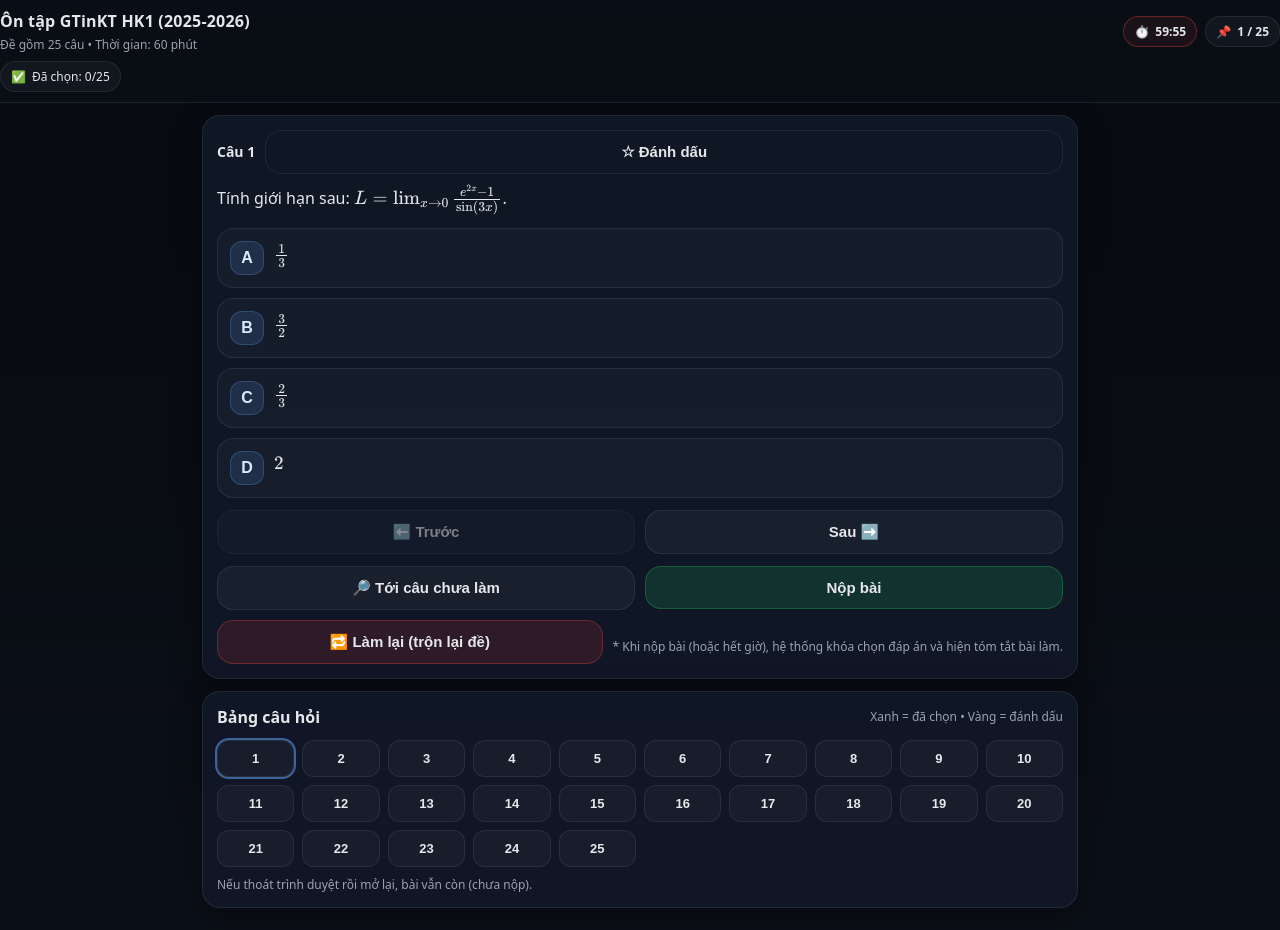
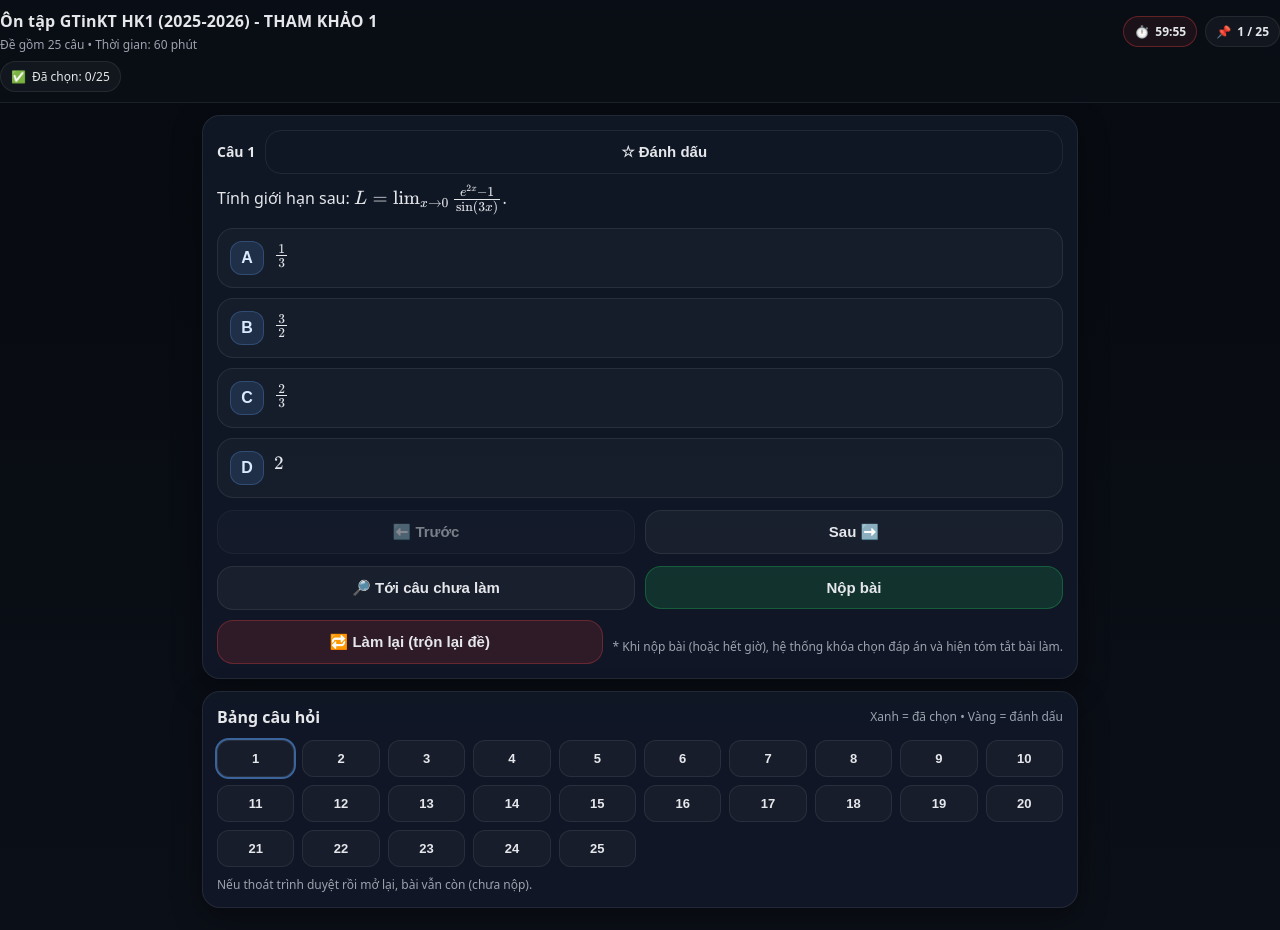
Before and after one commit to dhkiet/On_tap_GTinKT_1, a plain HTML site: page index.html in a window 1280 px wide. Drawn offline with nearby package versions, Linux system fonts and the light colour scheme.

Commit message:
Update index.html

```diff
--- a/index.html
+++ b/index.html
@@ -621,7 +621,7 @@
   <header>
     <div class="row">
       <div>
-        <div class="title">Ôn tập GTinKT HK1 (2025-2026)</div>
+        <div class="title">Ôn tập GTinKT HK1 (2025-2026) - THAM KHẢO 1 </div>
         <div class="meta" id="meta"></div>
       </div>
       <div class="row" style="gap:8px;">
```
